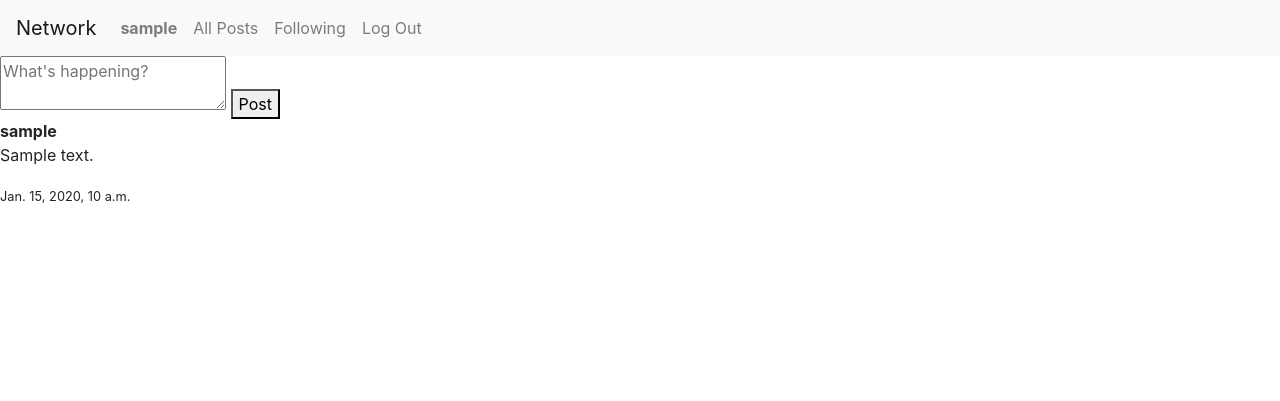
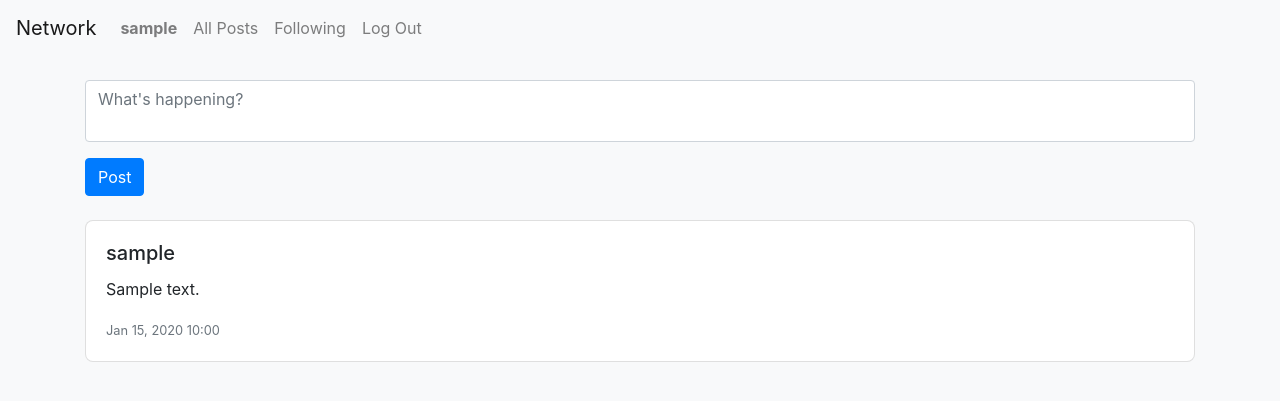
Before and after one commit to AFKMartin/CS50W-Project-4, a Django app: page / in a window 1280 px wide. Shown: the top 401 px of the page. Run offline with Django 3.2, Linux system fonts and the light colour scheme; a user stored in the database is signed in; tables that the repository leaves empty hold one stand-in row (values such as "Sample post"); some libraries are stand-ins or nearby versions.

Commit message:
made it look nicer

```diff
--- a/network/static/network/styles.css
+++ b/network/static/network/styles.css
@@ -0,0 +1,11 @@
+body {
+  background-color: #f8f9fa; /* Gray background */
+}
+
+#new-post-form textarea {
+  resize: none; /* Prevent thoser ugly resize handles */
+}
+
+.card {
+  border-radius: 8px;
+}
--- a/network/templates/network/index.html
+++ b/network/templates/network/index.html
@@ -1,18 +1,24 @@
 {% extends "network/layout.html" %}
-
 {% block body %}
 {% if user.is_authenticated %}
-  <form id="new-post-form" method="POST">
+  <form id="new-post-form" method="POST" class="mb-4">
     {% csrf_token %}
-    <textarea name="content" placeholder="What's happening?" required></textarea>
-    <button type="submit">Post</button>
+    <div class="form-group">
+      <textarea class="form-control" name="content" placeholder="What's happening?" required></textarea>
+    </div>
+    <button type="submit" class="btn btn-primary">Post</button>
   </form>
 {% endif %}
+
 {% for post in posts %}
-  <div class="post">
-    <strong>{{ post.author.username }}</strong>
-    <p>{{ post.content }}</p>
-    <small>{{ post.timestamp }}</small>
+  <div class="card mb-3">
+    <div class="card-body">
+      <h5 class="card-title">{{ post.author.username }}</h5>
+      <p class="card-text">{{ post.content }}</p>
+      <p class="card-text">
+        <small class="text-muted">{{ post.timestamp|date:"M d, Y H:i" }}</small>
+      </p>
+    </div>
   </div>
 {% endfor %}
 {% endblock %}
--- a/network/templates/network/layout.html
+++ b/network/templates/network/layout.html
@@ -41,7 +41,7 @@
             </div>
           </nav>
 
-        <div class="body">
+        <div class="container mt-4">
             {% block body %}
             {% endblock %}
         </div>
```
